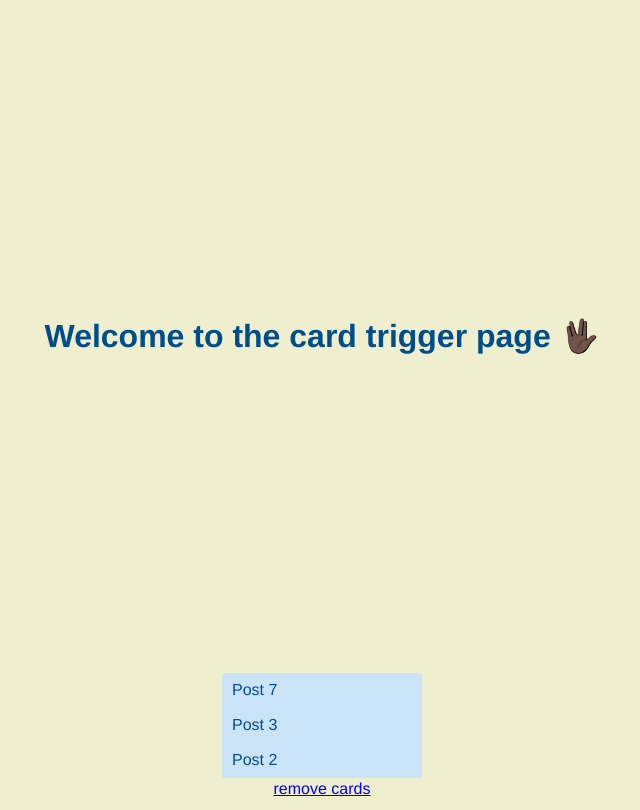
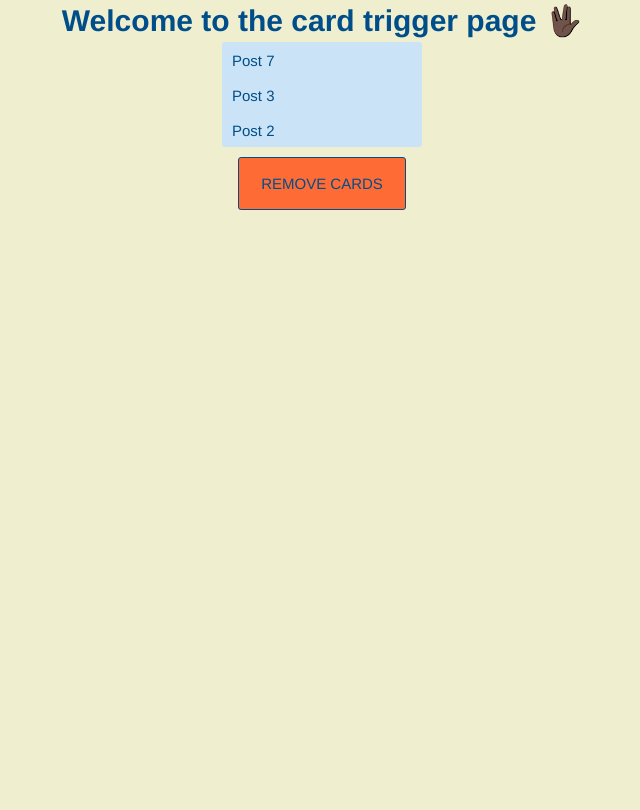
Before and after one commit to fedeolto/card-trigger, a website built with webpack: page src/template.html in a window 1280 px wide. Shown: the whole page, without its empty margins (318-958 px from the left). Built offline with nearby package versions, Linux system fonts and the light colour scheme.

Commit message:
Style cards and button remover

```diff
--- a/src/app/view/cardEvents.js
+++ b/src/app/view/cardEvents.js
@@ -36,12 +36,14 @@ export class CardEvents {
         currentCardContainer = document.createElement("div");
 
         currentCardContainer.setAttribute("id", `${CARD_ID_PREFIX}${cardId}`);
+        currentCardContainer.setAttribute("class", "card-item");
 
         currentCardContainer.textContent = card.title + card.body + card.id;
 
         currentCardRemover = document.createElement("button");
         currentCardRemover.setAttribute("id", `${BUTTON_ID_PREFIX}${cardId}`);
         currentCardRemover.setAttribute("text", REMOVE_LABEL);
+        currentCardRemover.setAttribute("class", "button-remover");
 
         currentCardRemover.addEventListener("click", (e) => {
           const buttonCardId = e.target.getAttribute("id");
--- a/src/index.js
+++ b/src/index.js
@@ -28,3 +28,4 @@ const cardController = new CardController();
 cardController.init();
 
 // TODO clean this file
+// TODO resolve FOUC problem
--- a/src/styles/_scaffolding.scss
+++ b/src/styles/_scaffolding.scss
@@ -24,7 +24,8 @@ h1 {
   justify-content: center;
   flex-direction: column;
   align-self: center;
-  height: 100vh;
+  //height: 100vh;
+  // TODO clean this file
 }
 
 ul.post-list {
@@ -56,3 +57,26 @@ ul.post-list {
   -ms-transform: translateY(-50%);
   transform: translateY(-50%);
 }
+
+#cards-holder {
+  height: 600px;
+  width: 300px;
+}
+
+.card-item {
+  background-color: $card-item-background-color;
+  margin: 10px 0;
+  padding: 10px;
+}
+
+button.button-remover,
+a.button-remover {
+  margin-top: 10px;
+  border-radius: 3px;
+  background-color: $button-background-color;
+  color: $post-list-item-color;
+  padding: 1em 1.5em;
+  text-decoration: none;
+  text-transform: uppercase;
+  border: 1px solid $post-list-item-color;
+}
--- a/src/styles/_variables.scss
+++ b/src/styles/_variables.scss
@@ -9,7 +9,7 @@ $theme-colors: (
   "uranian-blue": #b8d9f4,
 );
 
-$font-size: 1rem;
+$font-size: 15px;
 $font-family: "Helvetica", sans-serif;
 $background-color: map-get($theme-colors, "beige");
 $font-color: map-get($theme-colors, "usafa-blue");
@@ -18,3 +18,5 @@ $page-width: 650px;
 $post-list-item-color: map-get($theme-colors, "usafa-blue");
 $post-list-item-background-color: map-get($theme-colors, "beau-blue");
 $post-list-item-background-color-hover: map-get($theme-colors, "uranian-blue");
+$card-item-background-color: map-get($theme-colors, "peach-crayola");
+$button-background-color: map-get($theme-colors, "orange-crayola");
--- a/src/template.html
+++ b/src/template.html
@@ -24,7 +24,9 @@
         </li>
       </ul>
 
-      <a href="javascript:void(0)" id="remover">remove cards</a>
+      <a href="javascript:void(0)" id="remover" class="button-remover"
+        >remove cards</a
+      >
       <div id="cards-holder"></div>
     </div>
   </body>
```
